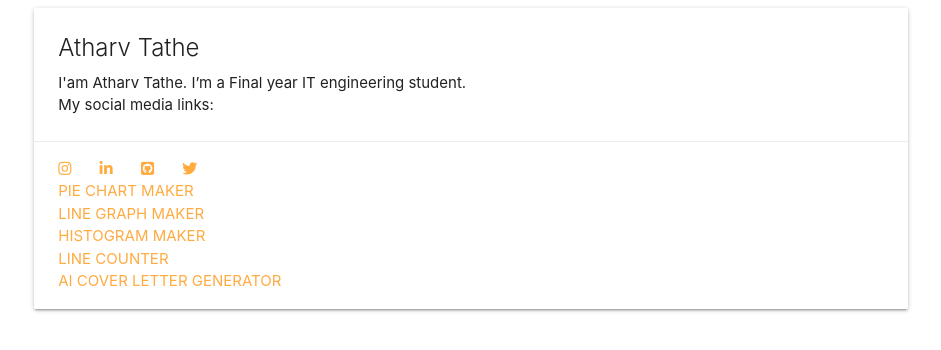
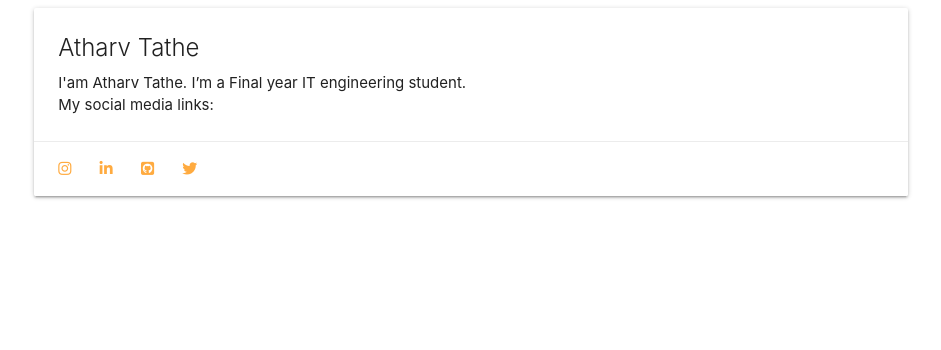
Before and after one commit to atharvtathe/atharvtathe.github.io, a plain HTML site: page index.html in a window 1280 px wide. Shown: the whole page, without its empty margins (169-1110 px from the left). Drawn offline with nearby package versions, Linux system fonts and the light colour scheme.

Commit message:
Update index.html

```diff
--- a/index.html
+++ b/index.html
@@ -23,16 +23,6 @@
               <a href="https://www.linkedin.com/in/atharvtathe/"><i class="fa fa-linkedin" aria-hidden="true"></i></a>
               <a href="https://github.com/atharvtathe"><i class="fa fa-github-square" aria-hidden="true"></i></a>
               <a href="https://twitter.com/TatheAtharv"><i class="fa fa-twitter" aria-hidden="true"></i></a>
-                <br>
-              <a href="https://piechartmaker.co/">Pie chart maker</a>
-                <br>
-              <a href="https://linegraphmaker.co/">Line graph maker</a>
-                <br>
-              <a href="https://histogrammaker.co/">Histogram maker</a>
-                <br>
-              <a href="https://linecounter.co/">Line counter</a>
-                <br>
-              <a href="https://aicoverlettergenerator.me/">AI cover letter generator</a>
             </div>
           </div>
         </div>
```
